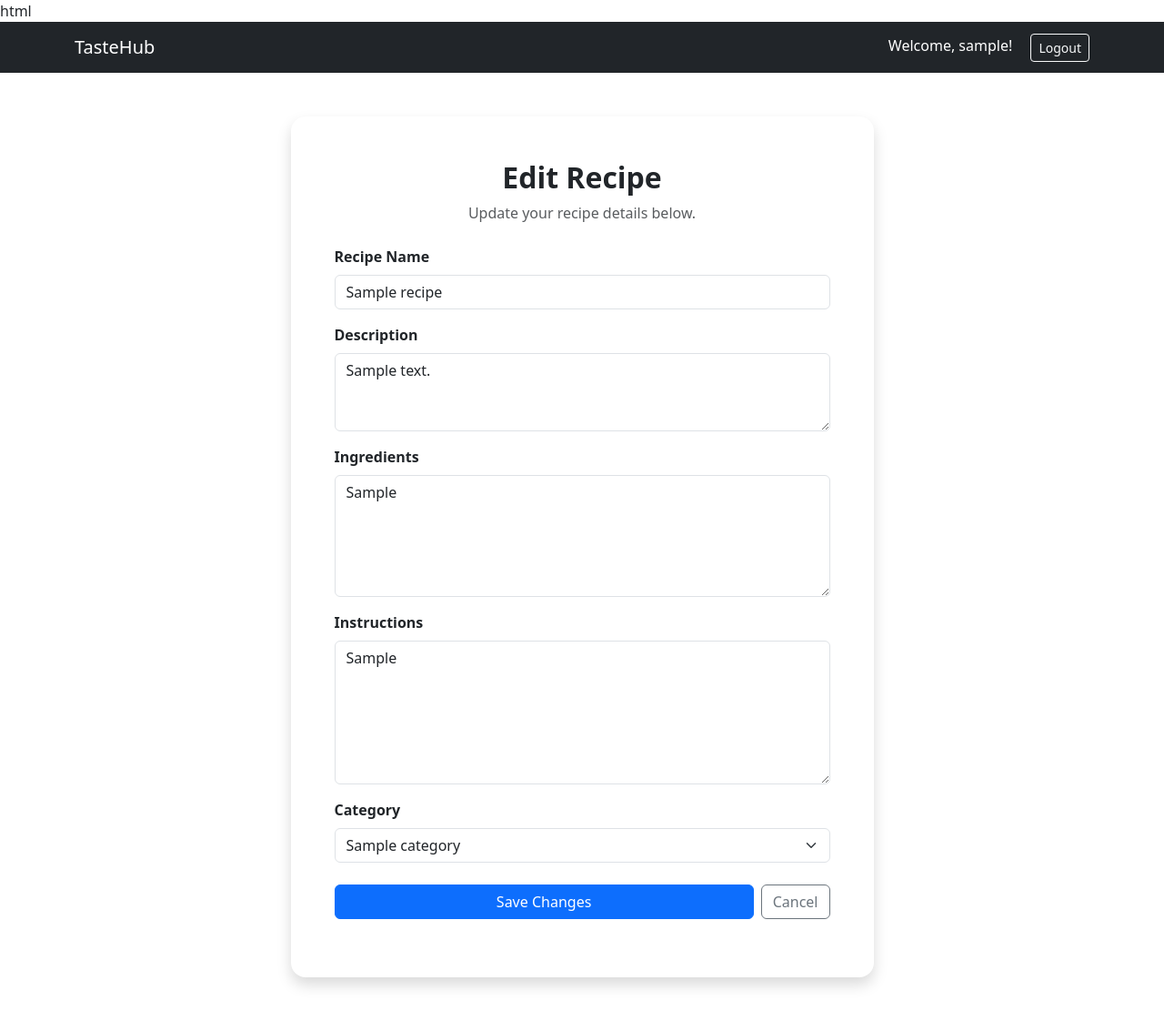
After one commit to jmichael2025/TasteHub, a Django app: page /recipe/1/edit/ in a window 1280 px wide. The commit adds this page. Shown: the whole page at 91% size. Run offline with Django 5.2, Linux system fonts and the light colour scheme; a user stored in the database is signed in; tables that the repository leaves empty hold one stand-in row (values such as "Sample post").

Commit message:
Add recipe edit and delete functionality

```diff
--- /dev/null
+++ b/recipes/templates/recipes/edit_recipe.html
@@ -0,0 +1,134 @@
+html
+{% extends "base.html" %}
+
+{% block title %}Edit Recipe - TasteHub{% endblock %}
+
+{% block content %}
+
+<div class="container py-5">
+
+    <div class="row justify-content-center">
+        <div class="col-md-8 col-lg-7">
+
+            <div class="card shadow border-0 rounded-4">
+
+                <div class="card-body p-4 p-md-5">
+
+                    <h2 class="text-center fw-bold mb-2">
+                        Edit Recipe
+                    </h2>
+
+                    <p class="text-center text-muted mb-4">
+                        Update your recipe details below.
+                    </p>
+
+                    <form method="post">
+                        {% csrf_token %}
+
+                        <!-- Recipe Name -->
+                        <div class="mb-3">
+                            <label for="{{ form.name.id_for_label }}"
+                                   class="form-label fw-semibold">
+                                Recipe Name
+                            </label>
+
+                            {{ form.name }}
+
+                            {% if form.name.errors %}
+                                <div class="text-danger small mt-1">
+                                    {{ form.name.errors }}
+                                </div>
+                            {% endif %}
+                        </div>
+
+                        <!-- Description -->
+                        <div class="mb-3">
+                            <label for="{{ form.description.id_for_label }}"
+                                   class="form-label fw-semibold">
+                                Description
+                            </label>
+
+                            {{ form.description }}
+
+                            {% if form.description.errors %}
+                                <div class="text-danger small mt-1">
+                                    {{ form.description.errors }}
+                                </div>
+                            {% endif %}
+                        </div>
+
+                        <!-- Ingredients -->
+                        <div class="mb-3">
+                            <label for="{{ form.ingredients.id_for_label }}"
+                                   class="form-label fw-semibold">
+                                Ingredients
+                            </label>
+
+                            {{ form.ingredients }}
+
+                            {% if form.ingredients.errors %}
+                                <div class="text-danger small mt-1">
+                                    {{ form.ingredients.errors }}
+                                </div>
+                            {% endif %}
+                        </div>
+
+                        <!-- Instructions -->
+                        <div class="mb-3">
+                            <label for="{{ form.instructions.id_for_label }}"
+                                   class="form-label fw-semibold">
+                                Instructions
+                            </label>
+
+                            {{ form.instructions }}
+
+                            {% if form.instructions.errors %}
+                                <div class="text-danger small mt-1">
+                                    {{ form.instructions.errors }}
+                                </div>
+                            {% endif %}
+                        </div>
+
+                        <!-- Category -->
+                        <div class="mb-4">
+                            <label for="{{ form.category.id_for_label }}"
+                                   class="form-label fw-semibold">
+                                Category
+                            </label>
+
+                            {{ form.category }}
+
+                            {% if form.category.errors %}
+                                <div class="text-danger small mt-1">
+                                    {{ form.category.errors }}
+                                </div>
+                            {% endif %}
+                        </div>
+
+                        <!-- Buttons -->
+                        <div class="d-flex gap-2">
+
+                            <button type="submit"
+                                    class="btn btn-primary flex-grow-1">
+                                Save Changes
+                            </button>
+
+                            <a href="{% url 'recipe_detail' recipe.id %}"
+                               class="btn btn-outline-secondary">
+                                Cancel
+                            </a>
+
+                        </div>
+
+                    </form>
+
+                </div>
+
+            </div>
+
+        </div>
+    </div>
+
+</div>
+
+{% endblock %}
--- a/recipes/urls.py
+++ b/recipes/urls.py
@@ -9,4 +9,6 @@ urlpatterns = [
     path('create-recipe/', views.create_recipe, name='create_recipe'),
     path('my-recipes/', views.my_recipes, name='my_recipes'),
     path('recipe/<int:recipe_id>/', views.recipe_detail, name='recipe_detail'),
+    path('recipe/<int:recipe_id>/edit/', views.edit_recipe, name='edit_recipe'),
+    path('recipe/<int:recipe_id>/delete/', views.delete_recipe, name='delete_recipe'),
 ]
--- a/recipes/views.py
+++ b/recipes/views.py
@@ -58,3 +58,34 @@ def my_recipes(request):
 def recipe_detail(request, recipe_id):
     recipe = Recipe.objects.get(id=recipe_id)
     return render(request, 'recipes/recipe_detail.html', {'recipe': recipe})
+
+@login_required
+def edit_recipe(request, recipe_id):
+    recipe = Recipe.objects.get(id=recipe_id)
+
+    if request.method == 'POST':
+        form = RecipeForm(request.POST, instance=recipe)
+
+        if form.is_valid():
+            form.save()
+            return redirect('recipe_detail', recipe_id=recipe.id)
+    else:
+        form = RecipeForm(instance=recipe)
+
+    return render(request,
+                  'recipes/edit_recipe.html',
+                  {'form': form, 'recipe': recipe}
+                  )
+
+@login_required
+def delete_recipe(request, recipe_id):
+    recipe = Recipe.objects.get(id=recipe_id)
+
+    if request.method == 'POST':
+        recipe.delete()
+        return redirect('my_recipes')
+
+    return render(request,
+                  'recipes/delete_recipe.html',
+                  {'recipe': recipe}
+                  )
```
Also changed, not shown: recipes/templates/recipes/delete_recipe.html (added, +39 -0 lines), recipes/templates/recipes/recipe_detail.html (+8 -6 lines).
